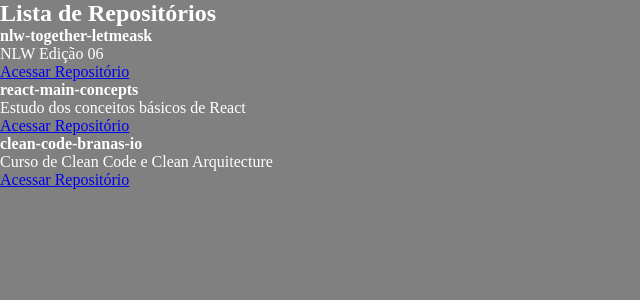
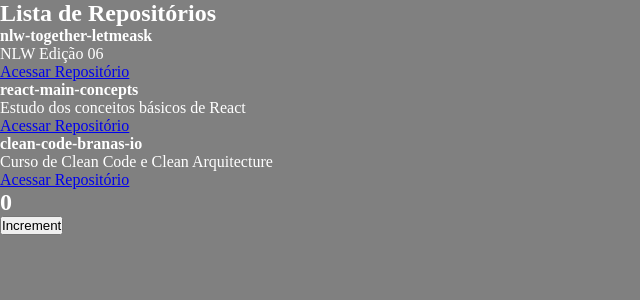
Before and after one commit to danielarrais/01-github-explorer, a React app: page / in a window 1280 px wide. Shown: the top 300 px of the page, without its empty margins (0-640 px from the left). Built offline with nearby package versions, Linux system fonts and the light colour scheme.

Commit message:
Cria componente para contagem utilizando estado

```diff
--- a/src/App.jsx
+++ b/src/App.jsx
@@ -1,7 +1,11 @@
+import Counter from "./components/Counter";
 import RespositoryList from "./components/RepositoryList";
 
 function App() {
-    return <RespositoryList />
+    return <>
+        <RespositoryList />
+        <Counter/>
+    </>
 }
 
 export default App;
--- /dev/null
+++ b/src/components/Counter.jsx
@@ -0,0 +1,20 @@
+import { useState } from 'react';
+
+function Counter() {
+    let [counter, setCounter] = useState(0);
+
+    function increment() {
+        setCounter((prevState) => {
+            return prevState + 1;
+        });
+    }
+
+    return (
+        <div>
+            <h2> {counter} </h2>
+            <button type="button" onClick={increment}>Increment</button>
+        </div>
+    )
+}
+
+export default Counter;
--- a/src/components/RepositoryList.jsx
+++ b/src/components/RepositoryList.jsx
@@ -20,7 +20,7 @@ const repositories = [
 
 function RespositoryList() {
     const repositoriesItens = repositories.map(repository => {
-        return <RespositoryItem repository={repository} />;
+        return <RespositoryItem key={repository.name} repository={repository} />;
     })
 
     return (
```
